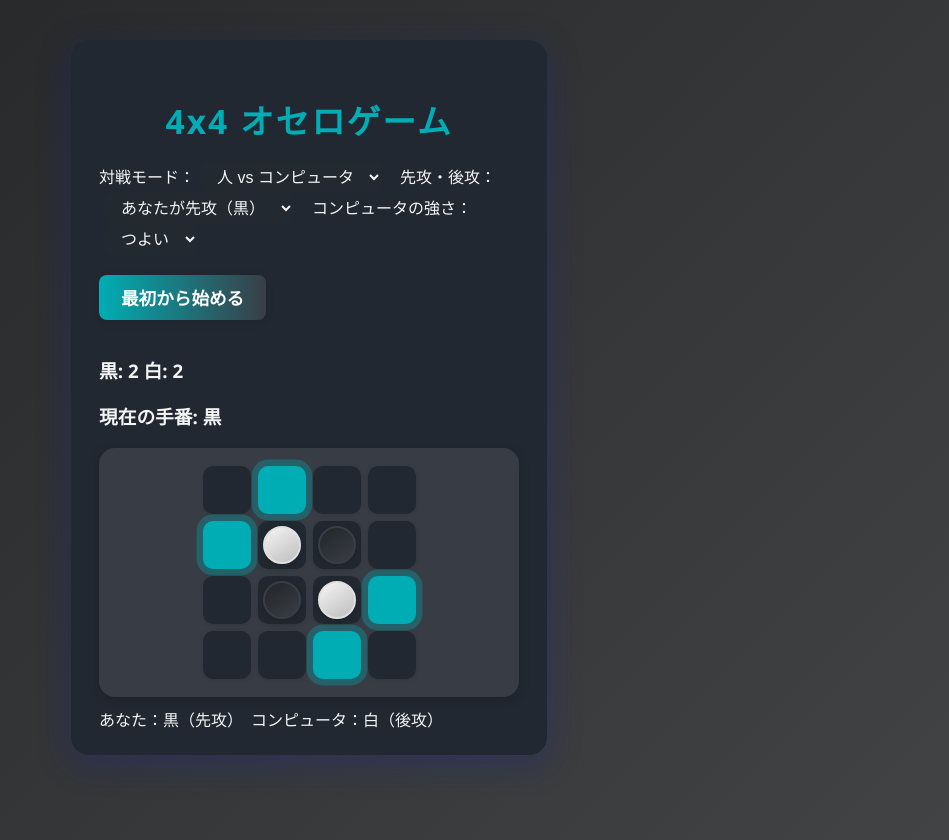
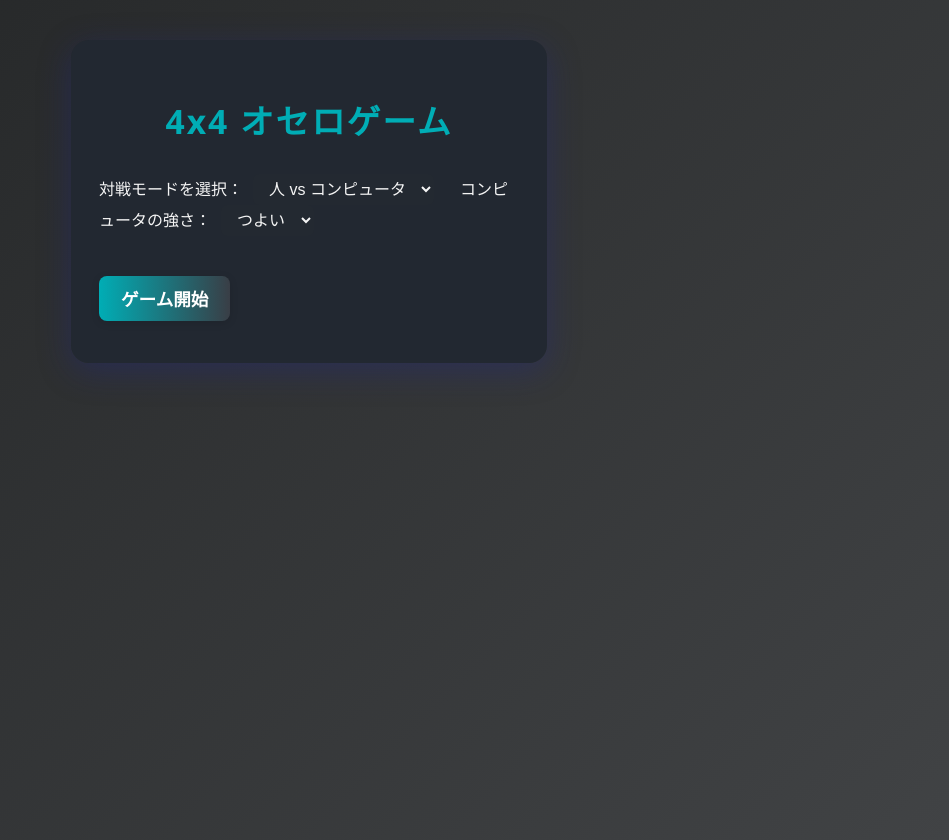
Before and after one commit to kewpie134134/reversi4x4, a React (Vite) app: page / in a window 1280 px wide. Shown: the whole page, without its empty margins (331-1280 px from the left). Built offline with nearby package versions, Linux system fonts and the light colour scheme.

Commit message:
トップページを作成

```diff
--- a/src/App.tsx
+++ b/src/App.tsx
@@ -10,6 +10,7 @@ import {
   isGameOver,
 } from "./utils/reversiLogic";
 import type { BoardType } from "./utils/reversiLogic";
+import Top from "./Top";
 
 type Mode = "human" | "cpu";
 type CpuLevel = "easy" | "hard";
@@ -25,6 +26,7 @@ function App() {
   const [mode, setMode] = useState<Mode>("cpu");
   const [cpuColor, setCpuColor] = useState<"black" | "white">("white");
   const [cpuLevel, setCpuLevel] = useState<CpuLevel>("hard");
+  const [showTop, setShowTop] = useState(true);
 
   const validMoves = getValidMoves(board, currentPlayer);
   const opponent = currentPlayer === "black" ? "white" : "black";
@@ -147,10 +149,7 @@ function App() {
     setAnimate(false);
   };
 
-  // モード変更時にリセット
-  const handleModeChange = (e: React.ChangeEvent<HTMLSelectElement>) => {
-    setMode(e.target.value as Mode);
-  };
+
 
   useEffect(() => {
     // モードやCPU色が変わったらリセット
@@ -161,6 +160,22 @@ function App() {
     setAnimate(false);
   }, [mode, cpuColor]);
 
+  // トップページ
+  if (showTop) {
+    return (
+      <Top
+        mode={mode}
+        setMode={setMode}
+        cpuLevel={cpuLevel}
+        setCpuLevel={setCpuLevel}
+        cpuColor={cpuColor}
+        setCpuColor={setCpuColor}
+        onStart={() => setShowTop(false)}
+      />
+    );
+  }
+
+  // ゲーム画面
   let resultMsg = "";
   if (gameOver) {
     if (score.black > score.white) resultMsg = "黒の勝ち！";
@@ -173,41 +188,6 @@ function App() {
   return (
     <div className="app">
       <h1>4x4 オセロゲーム</h1>
-      <div style={{ marginBottom: 10 }}>
-        <label>
-          対戦モード：
-          <select value={mode} onChange={handleModeChange}>
-            <option value="cpu">人 vs コンピュータ</option>
-            <option value="human">人 vs 人</option>
-          </select>
-        </label>
-        {mode === "cpu" && (
-          <>
-            <label style={{ marginLeft: 10 }}>
-              先攻・後攻：
-              <select
-                value={cpuColor}
-                onChange={(e) =>
-                  setCpuColor(e.target.value as "black" | "white")
-                }
-              >
-                <option value="white">あなたが先攻（黒）</option>
-                <option value="black">あなたが後攻（白）</option>
-              </select>
-            </label>
-            <label style={{ marginLeft: 10 }}>
-              コンピュータの強さ：
-              <select
-                value={cpuLevel}
-                onChange={(e) => setCpuLevel(e.target.value as CpuLevel)}
-              >
-                <option value="easy">ふつう</option>
-                <option value="hard">つよい</option>
-              </select>
-            </label>
-          </>
-        )}
-      </div>
       <button onClick={handleReset}>最初から始める</button>
       <ScoreBoard score={score} currentPlayer={playerName} />
       <div className={`board-wrapper${animate ? " gameover-animate" : ""}`}>
--- /dev/null
+++ b/src/Top.tsx
@@ -0,0 +1,57 @@
+import React from "react";
+
+type Mode = "human" | "cpu";
+type CpuLevel = "easy" | "hard";
+
+type TopProps = {
+  mode: "human" | "cpu";
+  setMode: React.Dispatch<React.SetStateAction<"human" | "cpu">>;
+  cpuLevel: "easy" | "hard";
+  setCpuLevel: React.Dispatch<React.SetStateAction<"easy" | "hard">>;
+  cpuColor: "black" | "white";
+  setCpuColor: React.Dispatch<React.SetStateAction<"black" | "white">>;
+  onStart: () => void;
+};
+
+const Top: React.FC<TopProps> = ({
+  mode,
+  setMode,
+  cpuLevel,
+  setCpuLevel,
+  onStart,
+}) => {
+  return (
+    <div className="app">
+      <h1>4x4 オセロゲーム</h1>
+      <div style={{ margin: "30px 0" }}>
+        <label>
+          対戦モードを選択：
+          <select
+            value={mode}
+            onChange={(e) => setMode(e.target.value as Mode)}
+            style={{ marginLeft: 10 }}
+          >
+            <option value="cpu">人 vs コンピュータ</option>
+            <option value="human">人 vs 人</option>
+          </select>
+        </label>
+        {mode === "cpu" && (
+          <label style={{ marginLeft: 18 }}>
+            コンピュータの強さ：
+            <select
+              value={cpuLevel}
+              onChange={(e) => setCpuLevel(e.target.value as CpuLevel)}
+              style={{ marginLeft: 10 }}
+            >
+              <option value="easy">ふつう</option>
+              <option value="hard">つよい</option>
+            </select>
+          </label>
+        )}
+      </div>
+      <button onClick={onStart}>ゲーム開始</button>
+    </div>
+  );
+};
+
+export default Top;
```
